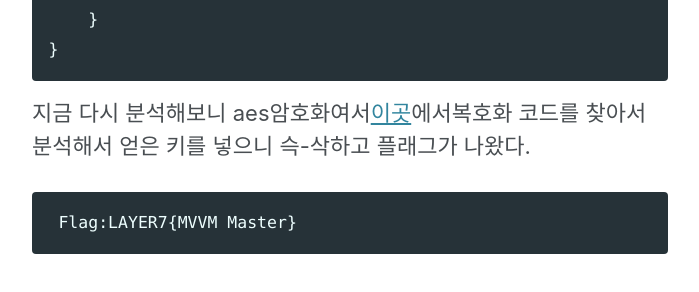
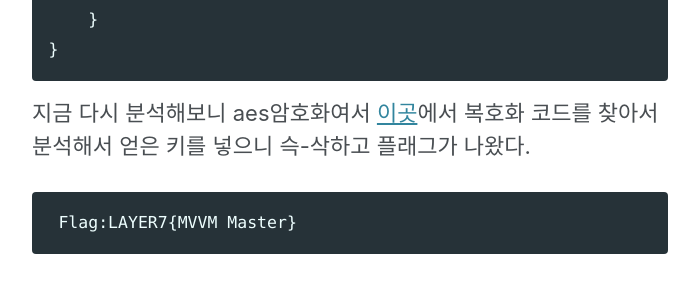
Before and after one commit to slyfizz3/slyfizz3.github.io, a Jekyll site: the page built from _posts/2019-05-23-2018Layer7ctfWhatIsWrong.md, in a window 1280 px wide and 900 px high, scrolled down 1972 px. Shown: the part 160-452 px from the top of the window, without its empty margins (290-989 px from the left). Built offline with Jekyll 4.4.1, drawn with Linux system fonts in a browser that asks for light colours; cached includes are drawn as plain includes; nearby versions of some CDN libraries.

````diff
--- a/_posts/2019-05-23-2018Layer7ctfWhatIsWrong.md
+++ b/_posts/2019-05-23-2018Layer7ctfWhatIsWrong.md
@@ -76,7 +76,7 @@ namespace WhatIsWrong
 }
  ```
 
-지금 다시 분석해보니 aes암호화여서[이곳](https://stackoverflow.com/questions/10168240/encrypting-decrypting-a-string-in-c-shar)에서복호화 코드를 찾아서 분석해서 얻은 키를 넣으니 슥-삭하고 플래그가 나왔다.
+지금 다시 분석해보니 aes암호화여서 [이곳](https://stackoverflow.com/questions/10168240/encrypting-decrypting-a-string-in-c-shar)에서 복호화 코드를 찾아서 분석해서 얻은 키를 넣으니 슥-삭하고 플래그가 나왔다.
 
 ```
  Flag:LAYER7{MVVM Master}
````
